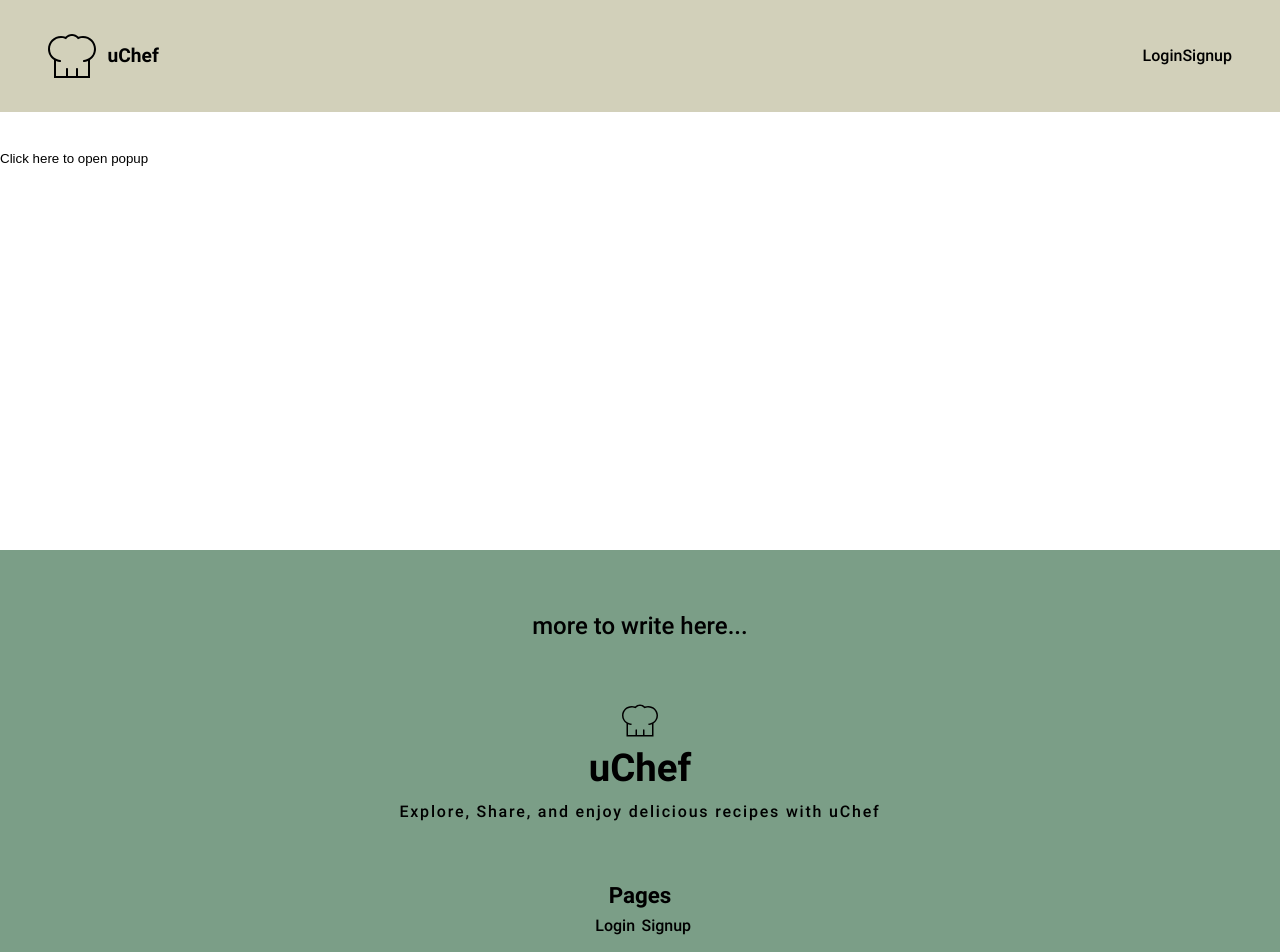
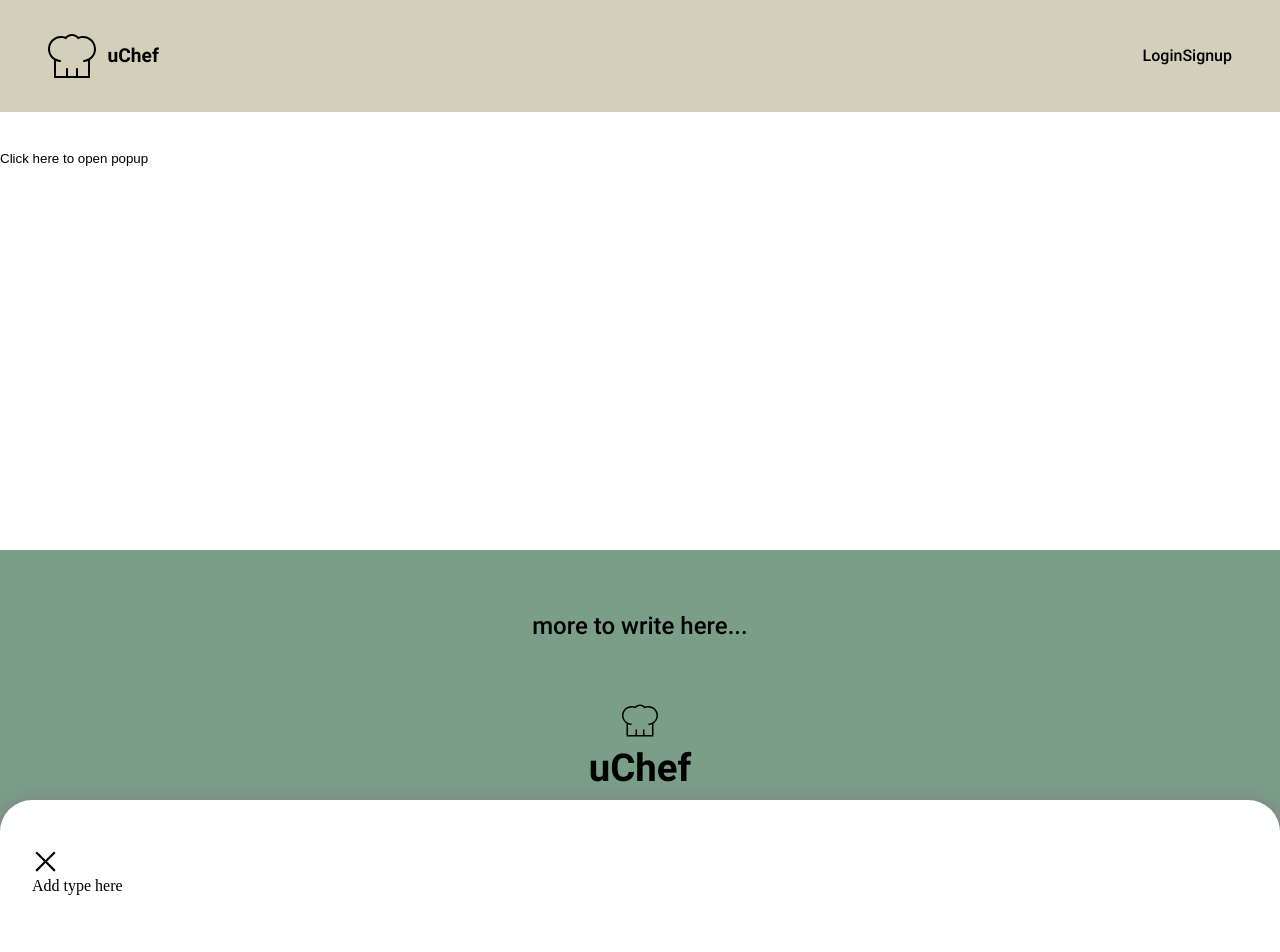
Before and after one commit to MatanB27/uChef, a Next.js app in the folder client/: page / in a window 1280 px wide. Shown: the top 952 px of the page. Built offline with nearby package versions, Linux system fonts and the light colour scheme.

Commit message:
Added blurry effect and make animation smoother

```diff
--- a/client/src/popups/index.module.scss
+++ b/client/src/popups/index.module.scss
@@ -1,6 +1,29 @@
 @import '../styles/imports.scss';
 
+.backdrop {
+    position: fixed;
+    top: 0;
+    left: 0;
+    height: 100%;
+    width: 100%;
+    transition: $speed ease-in-out;
+    // const backdropStyle = {
+    //     backdropFilter: popup ? 'blur(5px)' : 'blur(0px)',
+    //     transition: 'backdrop-filter 0.5s ease-in-out'
+    // };
+    &.active {
+        backdrop-filter: blur(5px);
+    }
+    &.not-active {
+        backdrop-filter: blur(0px);
+        pointer-events: none;
+    }
+}
 .popup {
+    display: flex;
+    flex-direction: column;
+    justify-content: flex-start;
+    align-items: flex-start;
     position: fixed;
     bottom: 0;
     left: 0;
@@ -10,7 +33,14 @@
     box-shadow: 0px 0px 22px gray;
     border-top-left-radius: 2rem;
     border-top-right-radius: 2rem;
-    padding: 1rem;
+    padding: 3rem 2rem 1rem 2rem;
+    z-index: 10;
+    .close-btn {
+        img {
+            width: 2em;
+            height: 2em;
+        }
+    }
 }
 @media(min-width: $tablet_size) {
 
--- a/client/src/popups/index.tsx
+++ b/client/src/popups/index.tsx
@@ -1,7 +1,8 @@
 import { useDispatch, useSelector } from 'react-redux'
 import styles from './index.module.scss'
 import Actions from '@/redux/actions'
-
+import CloseIcon from '@/assets/icons/close.svg'
+import clsx from 'clsx'
 interface PopupProps<T> {
     data: T, //TODO: add specific data (like text, subText, button text... etc...)
     type: string,
@@ -17,18 +18,24 @@ export function Popup<T>(props: PopupProps<T>) {
     const popup = useSelector((store: any) => store.popup)
     const dispatch = useDispatch()
 
-    const open = () => {
-        dispatch(Actions.popup(false))
+    const onClose = () => {
+        dispatch(Actions.setPopup(false))
     }
 
-    const close = () => {
-        dispatch(Actions.popup(false))
-    }
+    const popupStyle = {
+        transform: popup ? 'translateY(0)' : 'translateY(100%)',
+        transition: 'transform 0.3s ease-in-out'
+    };
 
-    if(!popup) { return <></>} // TODO: need to change to make it
     return (
-        <div className={styles['popup']}>
-            Check here for popup
-        </div>
+        <>
+            <button className={clsx(styles['backdrop'], popup ? styles['active'] : styles['not-active'])} onClick={onClose}/>
+            <div style={popupStyle} className={styles['popup']}>
+                <button className={styles['close-btn']} onClick={onClose}>
+                    <img src={CloseIcon.src}/>
+                </button>
+                Add type here
+            </div>
+        </>
     )
 }
```
